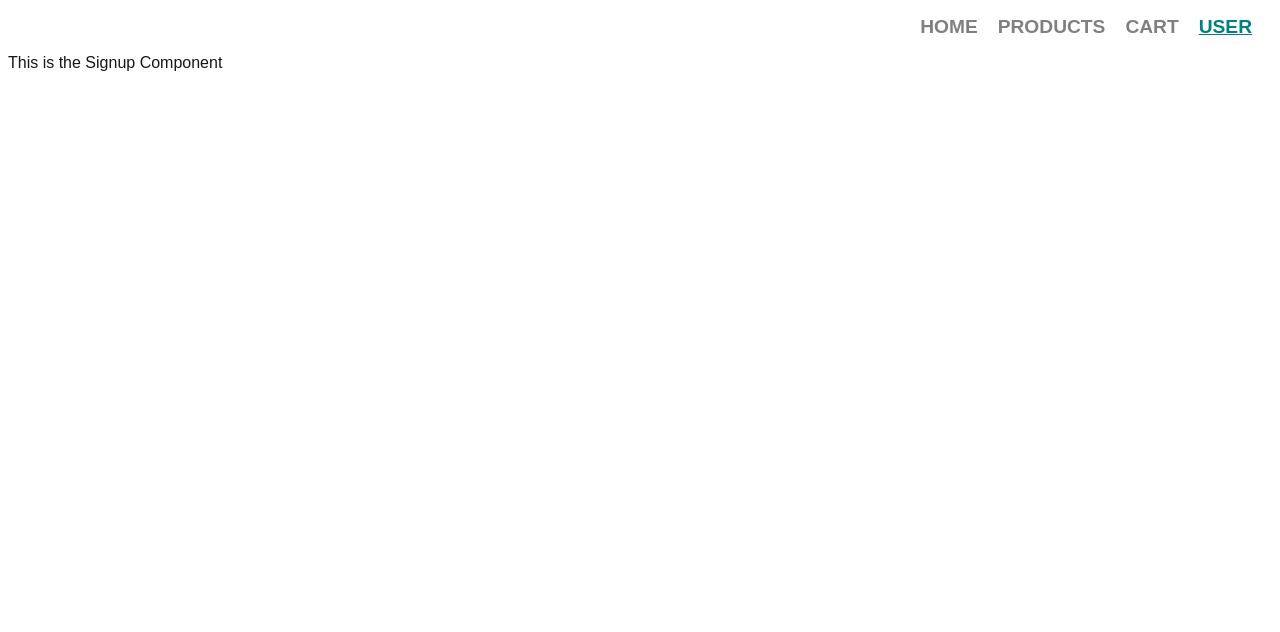
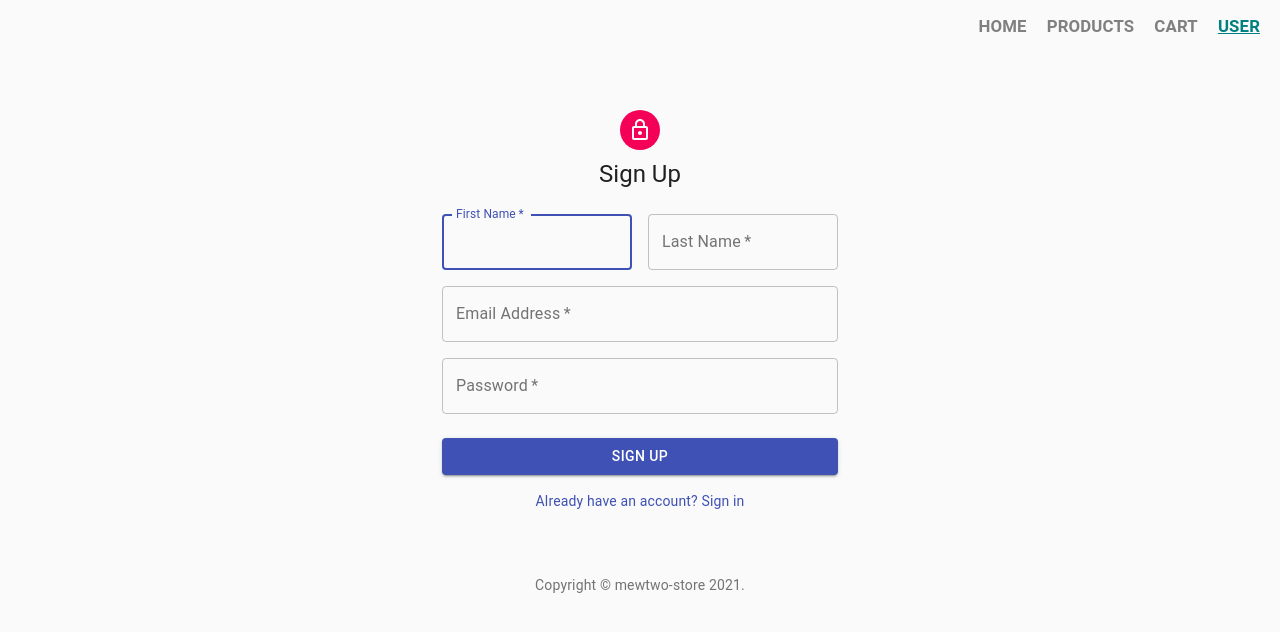
Before and after one commit to dsirola1/mewtwo-store, a React (Create React App) app: page /signup in a window 1280 px wide. Shown: the top 632 px of the page. Built offline with nearby package versions, Linux system fonts and the light colour scheme.

Commit message:
add Signup Component

```diff
--- a/src/components/Signin/Signin.jsx
+++ b/src/components/Signin/Signin.jsx
@@ -6,6 +6,7 @@ import Button from '@material-ui/core/Button';
 import CssBaseline from '@material-ui/core/CssBaseline';
 import TextField from '@material-ui/core/TextField';
 import Link from '@material-ui/core/Link';
+import Grid from '@material-ui/core/Grid';
 import Box from '@material-ui/core/Box';
 import LockOutlinedIcon from '@material-ui/icons/LockOutlined';
 import Typography from '@material-ui/core/Typography';
@@ -42,8 +43,7 @@ const Signin = () => {
   const handleSignin = async () => {
     try {
       const res = await axios.post('/user/signin', { email, password });
-      console.log('Signed In!');
-      console.log('res.data ---> ', res.data);
+      console.log('Signed In ---> res.data ---> ', res.data);
       history.push('/');
     } catch (error) {
       if (error.response.status === 401) {
@@ -69,7 +69,7 @@ const Signin = () => {
           <LockOutlinedIcon />
         </Avatar>
         <Typography component="h1" variant="h5">
-          Sign in
+          Sign In
         </Typography>
         <form className={classes.form} noValidate onSubmit={handleSubmit}>
           <TextField
@@ -104,11 +104,13 @@ const Signin = () => {
           >
             Sign In
           </Button>
-          <Typography align="center">
-            <Link href="/signup" variant="body2">
-              Don't have an account? Sign Up
-            </Link>
-          </Typography>
+          <Grid container justify="center">
+            <Grid item>
+              <Link href="/signup" variant="body2">
+                Don't have an account? Sign Up
+              </Link>
+            </Grid>
+          </Grid>
         </form>
       </div>
       <Box mt={8}>
--- a/src/components/Signup/Signup.jsx
+++ b/src/components/Signup/Signup.jsx
@@ -1,9 +1,158 @@
-import React from 'react'
+import React, { useState } from 'react';
+import { useHistory } from 'react-router-dom';
+import axios from 'axios';
+import Avatar from '@material-ui/core/Avatar';
+import Button from '@material-ui/core/Button';
+import CssBaseline from '@material-ui/core/CssBaseline';
+import TextField from '@material-ui/core/TextField';
+import Link from '@material-ui/core/Link';
+import Grid from '@material-ui/core/Grid';
+import Box from '@material-ui/core/Box';
+import LockOutlinedIcon from '@material-ui/icons/LockOutlined';
+import Typography from '@material-ui/core/Typography';
+import { makeStyles } from '@material-ui/core/styles';
+import Container from '@material-ui/core/Container';
 
-export default function Signup() {
+const useStyles = makeStyles((theme) => ({
+  paper: {
+    marginTop: theme.spacing(8),
+    display: 'flex',
+    flexDirection: 'column',
+    alignItems: 'center',
+  },
+  avatar: {
+    margin: theme.spacing(1),
+    backgroundColor: theme.palette.secondary.main,
+  },
+  form: {
+    width: '100%', // Fix IE 11 issue.
+    marginTop: theme.spacing(3),
+  },
+  submit: {
+    margin: theme.spacing(3, 0, 2),
+  },
+}));
+
+export default function SignUp() {
+  const classes = useStyles();
+  // react hooks
+  const [firstname, setFirstname] = useState('');
+  const [lastname, setLastname] = useState('');
+  const [email, setEmail] = useState('');
+  const [password, setPassword] = useState('');
+  const history = useHistory();
+
+  const handleSignup = async () => {
+    try {
+      const res = await axios.post('/user/signup', {
+        firstname,
+        lastname,
+        email,
+        password,
+      });
+      console.log('Signed Up ---> res.data ---> ', res.data);
+      history.push('/');
+    } catch (error) {
+      if (error.response.status === 401) {
+        history.push('/signin');
+      }
+      console.log(
+        'Error in handleSubmit of Signup component:',
+        error.response.data.err
+      );
+    }
+  };
+
+  const handleSubmit = (e) => {
+    e.preventDefault();
+    handleSignup();
+  };
+
   return (
-    <div>
-      This is the Signup Component
-    </div>
-  )
+    <Container component="main" maxWidth="xs">
+      <CssBaseline />
+      <div className={classes.paper}>
+        <Avatar className={classes.avatar}>
+          <LockOutlinedIcon />
+        </Avatar>
+        <Typography component="h1" variant="h5">
+          Sign Up
+        </Typography>
+        <form className={classes.form} noValidate onSubmit={handleSubmit}>
+          <Grid container spacing={2}>
+            <Grid item xs={12} sm={6}>
+              <TextField
+                variant="outlined"
+                fullWidth
+                label="First Name"
+                value={firstname}
+                type="text"
+                onChange={(e) => setFirstname(e.target.value)}
+                required
+                autoComplete="fname"
+                autoFocus
+              />
+            </Grid>
+            <Grid item xs={12} sm={6}>
+              <TextField
+                variant="outlined"
+                fullWidth
+                label="Last Name"
+                value={lastname}
+                type="text"
+                onChange={(e) => setLastname(e.target.value)}
+                required
+                autoComplete="lname"
+              />
+            </Grid>
+            <Grid item xs={12}>
+              <TextField
+                variant="outlined"
+                fullWidth
+                label="Email Address"
+                value={email}
+                type="email"
+                onChange={(e) => setEmail(e.target.value)}
+                required
+                autoComplete="email"
+              />
+            </Grid>
+            <Grid item xs={12}>
+              <TextField
+                variant="outlined"
+                fullWidth
+                label="Password"
+                value={password}
+                type="password"
+                onChange={(e) => setPassword(e.target.value)}
+                required
+                autoComplete="current-password"
+              />
+            </Grid>
+          </Grid>
+          <Button
+            type="submit"
+            fullWidth
+            variant="contained"
+            color="primary"
+            className={classes.submit}
+          >
+            Sign Up
+          </Button>
+          <Grid container justify="center">
+            <Grid item>
+              <Link href="/signin" variant="body2">
+                Already have an account? Sign in
+              </Link>
+            </Grid>
+          </Grid>
+        </form>
+      </div>
+      <Box mt={8}>
+        <Typography variant="body2" color="textSecondary" align="center">
+          Copyright © mewtwo-store {new Date().getFullYear()}.
+        </Typography>
+      </Box>
+    </Container>
+  );
 }
```
